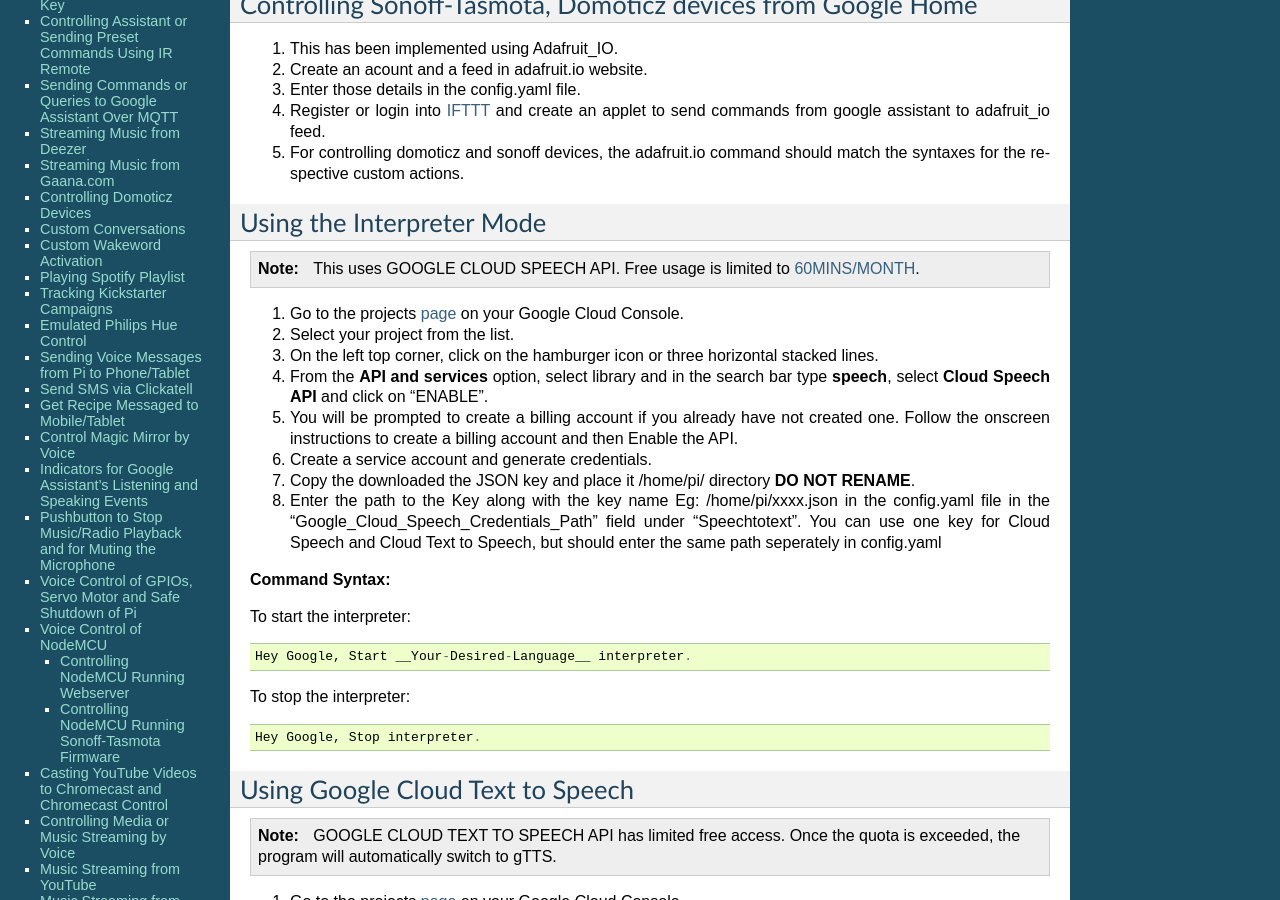
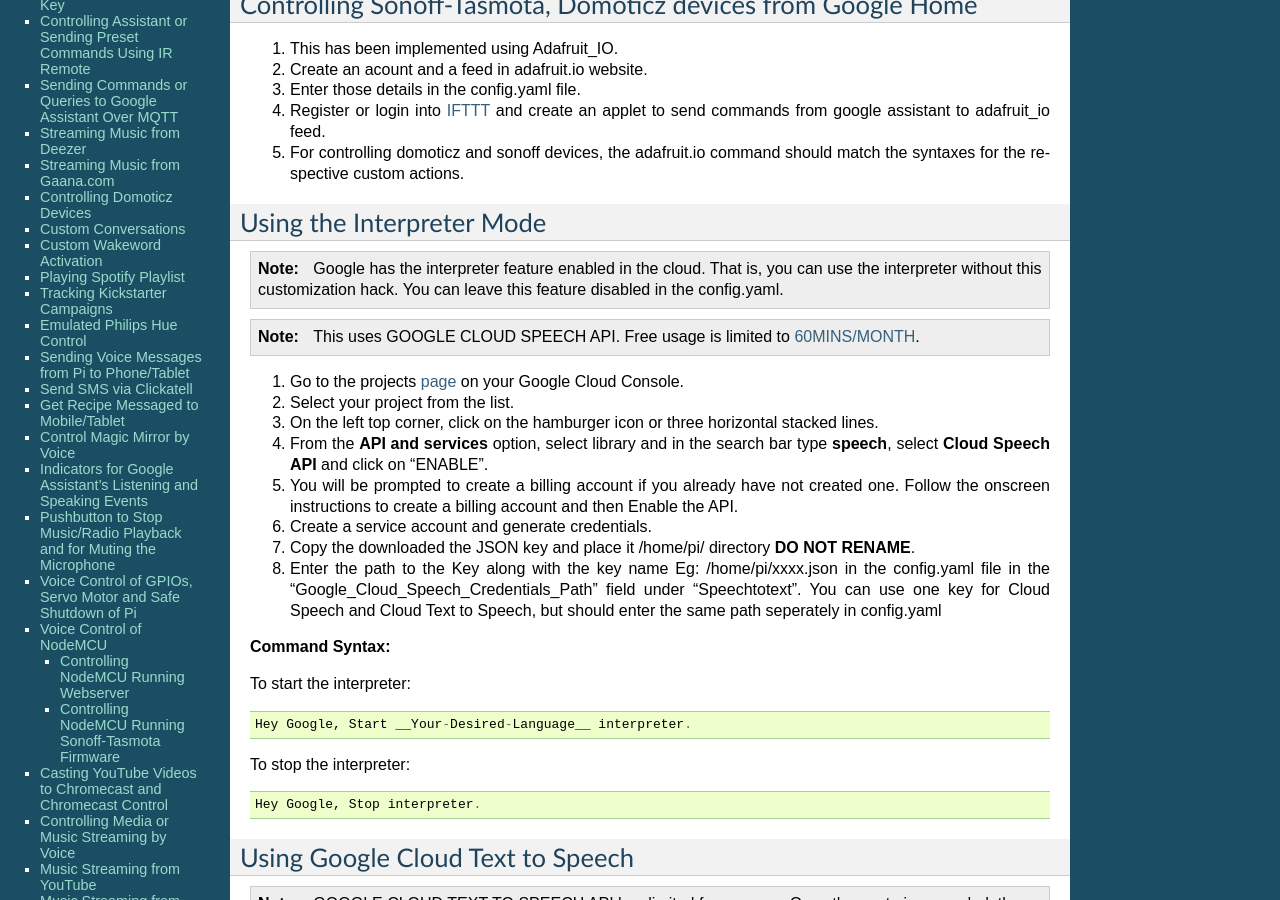
Before and after one commit to shivasiddharth/GassistPi-Documentation, a Sphinx documentation site: the page built from docs/customization.rst, in a window 1280 px wide and 900 px high, scrolled down 381 px. Built offline with Sphinx 7.4.7, drawn with Linux system fonts in a browser that asks for light colours.

Commit message:
Update customization.rst

```diff
--- a/docs/customization.rst
+++ b/docs/customization.rst
@@ -35,6 +35,8 @@
 
 Using the Interpreter Mode
 --------------------------
+
+.. note:: Google has the interpreter feature enabled in the cloud. That is, you can use the interpreter without this customization hack. You can leave this feature disabled in the config.yaml.
 
 .. note:: This uses GOOGLE CLOUD SPEECH API. Free usage is limited to `60MINS/MONTH <https://cloud.google.com/speech-to-text/pricing>`_.
 
```
